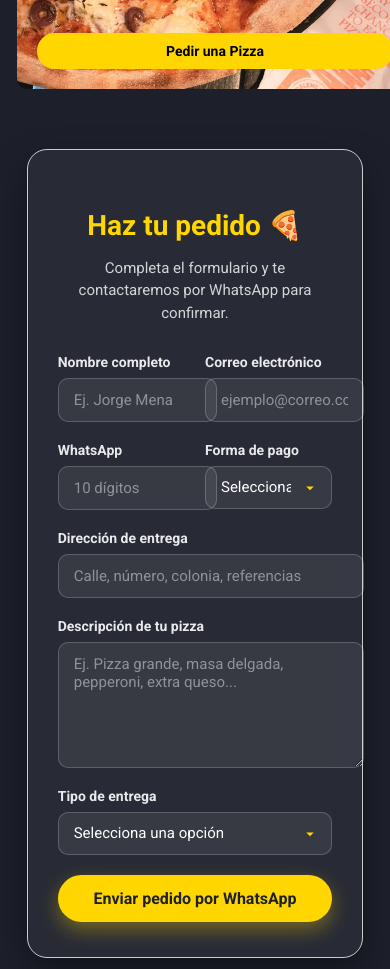
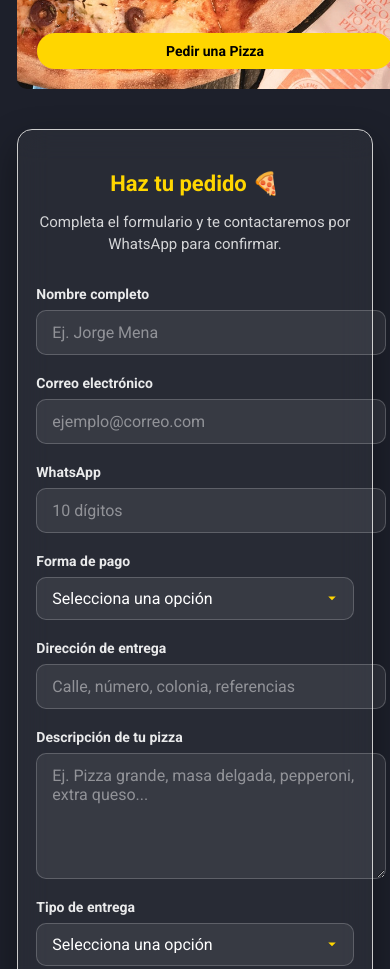
Before and after one commit to elbeto88/Pizzarica, a plain HTML site: page index.html in a window 390 px wide. Shown: the part 2300-3269 px from the top of the page. Drawn offline with Linux system fonts and the light colour scheme.

Commit message:
Add responsive styles for formulario and seccion-formulario

```diff
--- a/estilos.css
+++ b/estilos.css
@@ -213,7 +213,36 @@ body {
 }
 
 
+@media screen and (max-width: 700px) {
+	.formulario {
+		grid-template-columns: 1fr;
+	}
+	.formulario-contenedor {
+		padding: 28px 22px;
+	}
+	.formulario-titulo {
+		font-size: 24px;
+	}
+}
 
+@media screen and (max-width: 600px) {
+	.seccion-formulario {
+		width: 95%;
+		margin: 20px auto;
+	}
+	.formulario-contenedor {
+		padding: 22px 18px;
+		border-radius: 15px;
+	}
+	.formulario-titulo {
+		font-size: 22px;
+	}
+	.formulario-grupo input,
+	.formulario-grupo select,
+	.formulario-grupo textarea {
+		font-size: 16px; /* evita zoom en iOS */
+	}
+}
 
 
 
```
